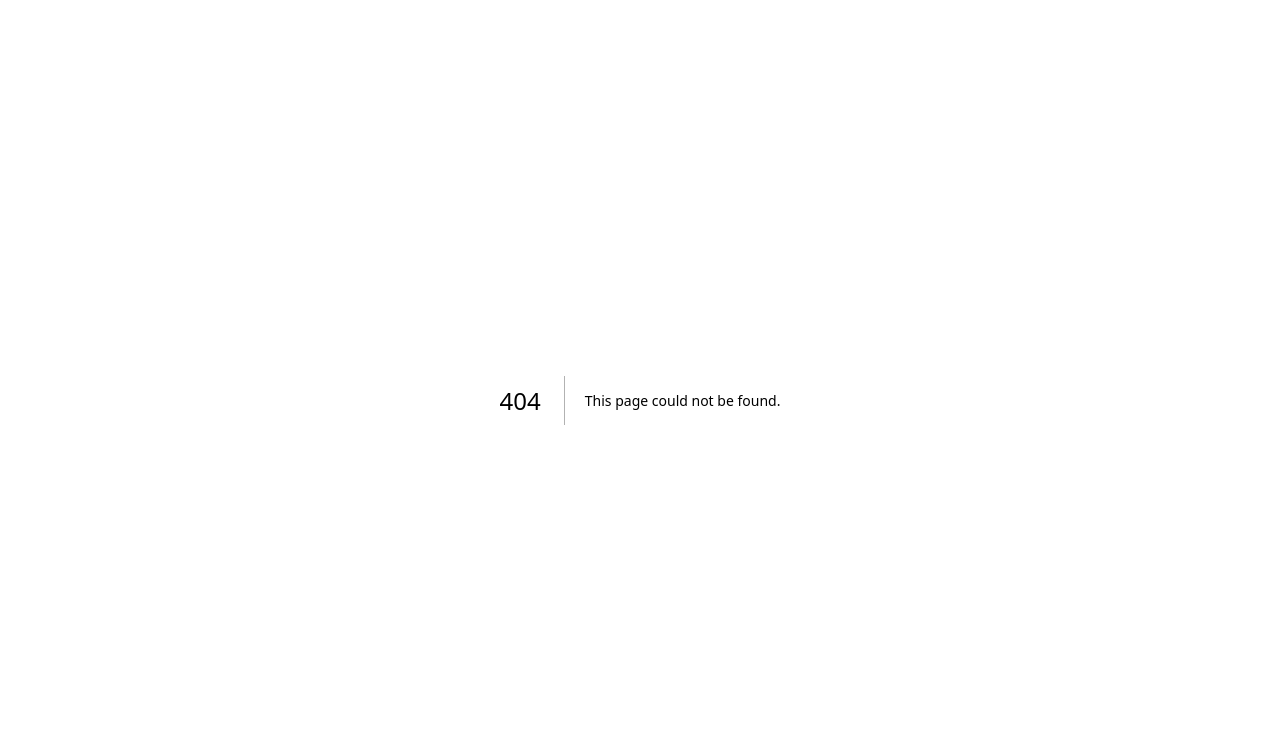
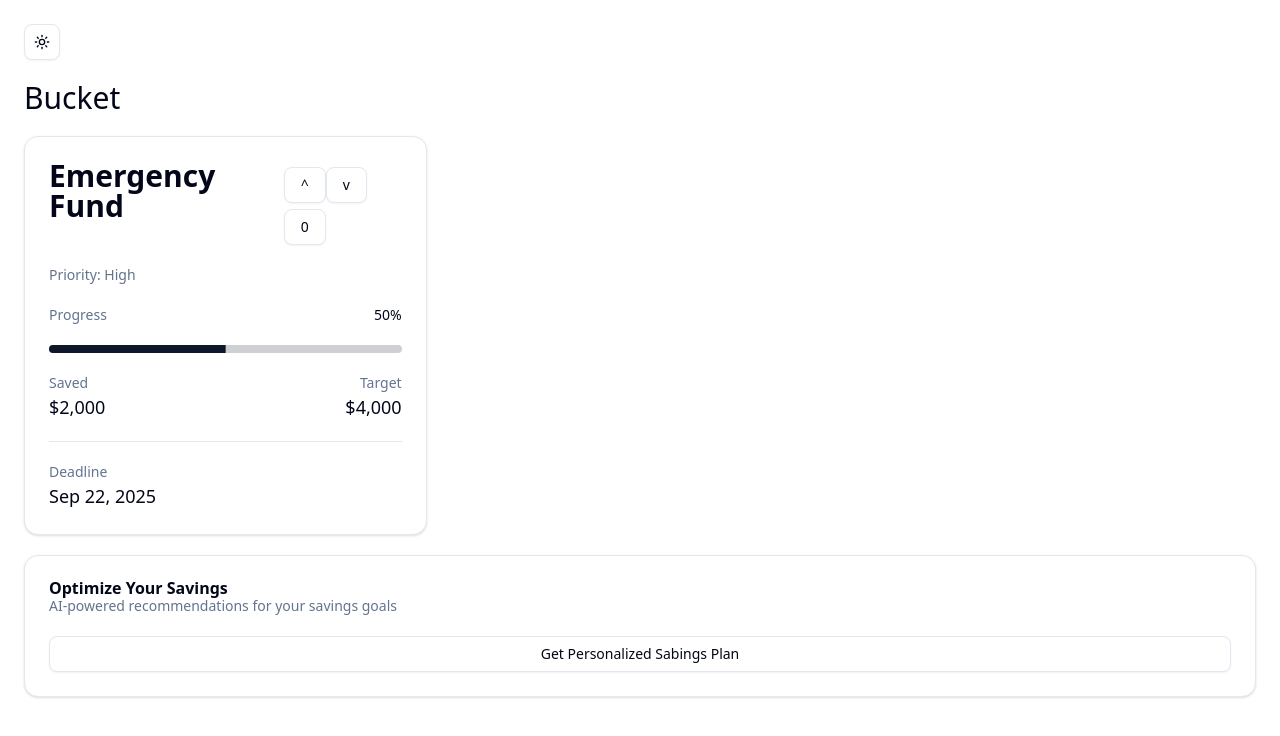
Before and after one commit to AzureAIDevHackathon/Frontend, a Next.js app in the folder finbin-frontend/: page /bucket in a window 1280 px wide. Before the commit this address had no page. Shown: the top 736 px of the page. Built offline with nearby package versions, Linux system fonts and the light colour scheme.

Commit message:
Base Bucket Page Created

```diff
--- a/finbin-frontend/package.json
+++ b/finbin-frontend/package.json
@@ -10,7 +10,9 @@
   },
   "dependencies": {
     "@radix-ui/react-dropdown-menu": "^2.1.6",
+    "@radix-ui/react-progress": "^1.1.2",
     "@radix-ui/react-select": "^2.1.6",
+    "@radix-ui/react-separator": "^1.1.2",
     "@radix-ui/react-slot": "^1.1.2",
     "@radix-ui/react-tabs": "^1.1.3",
     "class-variance-authority": "^0.7.1",
--- /dev/null
+++ b/finbin-frontend/src/app/bucket/page.js
@@ -0,0 +1,86 @@
+import { ThemeToggle } from "@/components/theme-toggle"
+
+import {
+    Card,
+    CardContent,
+    CardDescription,
+    CardFooter,
+    CardHeader,
+    CardTitle,
+  } from "@/components/ui/card"
+
+import { Progress } from "@/components/ui/progress"
+import { Separator } from "@/components/ui/separator"
+import { Button } from "@/components/ui/button"
+
+
+export default function (){
+    return(
+        <div className="flex flex-col w-full h-screen gap-5 p-6">
+
+            <ThemeToggle />
+            <h1 className="w-full text-3xl">Bucket</h1>
+
+            <div className="grid grid-cols-1 md:grid-cols-2 lg:grid-cols-3 w-full text-3xl gap-3">
+{/* BUCKET CARD */}
+                <Card>
+                    <CardContent className ="flex flex-col gap-5">
+
+                        <div className="flex justify-between">
+                            <CardTitle>Emergency Fund</CardTitle>
+                            <div classname="flex flex-row">
+                                <Button className="hover:bg-green-400 hover:dark:bg-green-400" variant="outline">^</Button>
+                                <Button className="hover:bg-green-400 hover:dark:bg-green-400" variant="outline">v</Button>
+                                <Button className="hover:bg-green-400 hover:dark:bg-green-400" variant="outline">0</Button>
+                            </div>
+                        </div>
+
+                        <CardDescription>Priority: {"High"}</CardDescription>
+
+                        <div className="flex justify-between text-sm">
+                            <CardDescription>Progress</CardDescription>
+                            <div className ="flex justify-end">{"50"}%</div>
+                        </div>
+
+                        <Progress value={50} className="w-full"/>
+
+                        <div className ="flex justify-between text-lg">
+                            <div>
+                                <CardDescription>Saved</CardDescription>
+                                <div>${"2,000"}</div>
+                            </div>
+                            <div className="flex flex-col items-end">
+                                <CardDescription>Target</CardDescription>
+                                <div>${"4,000"}</div>
+                            </div>
+                        </div>
+
+                        <Separator />
+
+                        <div className="flex flex-col text-lg">
+                            <CardDescription>Deadline</CardDescription>
+                            <div>{"Sep 22, 2025"}</div>
+                        </div>
+
+                    </CardContent>
+                </Card>
+{/* BUCKET CARD */}
+            </div>
+
+            <div>
+                <Card>
+                    <CardContent className ="flex flex-col gap-5">
+
+                        <div>
+                            <CardTitle>Optimize Your Savings</CardTitle>
+                            <CardDescription>AI-powered recommendations for your savings goals</CardDescription>
+                        </div>
+
+                        <Button className="hover:bg-green-400 hover:dark:bg-green-400" variant="outline"> Get Personalized Sabings Plan </Button>
+                    </CardContent>
+                </Card>
+            </div>
+
+        </div>
+    )
+}
--- /dev/null
+++ b/finbin-frontend/src/components/ui/progress.jsx
@@ -0,0 +1,29 @@
+"use client"
+
+import * as React from "react"
+import * as ProgressPrimitive from "@radix-ui/react-progress"
+
+import { cn } from "@/lib/utils"
+
+function Progress({
+  className,
+  value,
+  ...props
+}) {
+  return (
+    <ProgressPrimitive.Root
+      data-slot="progress"
+      className={cn(
+        "bg-primary/20 relative h-2 w-full overflow-hidden rounded-full",
+        className
+      )}
+      {...props}>
+      <ProgressPrimitive.Indicator
+        data-slot="progress-indicator"
+        className="bg-primary h-full w-full flex-1 transition-all"
+        style={{ transform: `translateX(-${100 - (value || 0)}%)` }} />
+    </ProgressPrimitive.Root>
+  );
+}
+
+export { Progress }
--- /dev/null
+++ b/finbin-frontend/src/components/ui/separator.jsx
@@ -0,0 +1,27 @@
+"use client"
+
+import * as React from "react"
+import * as SeparatorPrimitive from "@radix-ui/react-separator"
+
+import { cn } from "@/lib/utils"
+
+function Separator({
+  className,
+  orientation = "horizontal",
+  decorative = true,
+  ...props
+}) {
+  return (
+    <SeparatorPrimitive.Root
+      data-slot="separator-root"
+      decorative={decorative}
+      orientation={orientation}
+      className={cn(
+        "bg-border shrink-0 data-[orientation=horizontal]:h-px data-[orientation=horizontal]:w-full data-[orientation=vertical]:h-full data-[orientation=vertical]:w-px",
+        className
+      )}
+      {...props} />
+  );
+}
+
+export { Separator }
```
Also changed, not shown: 1 other file (tests, documents, lock files or other folders).
